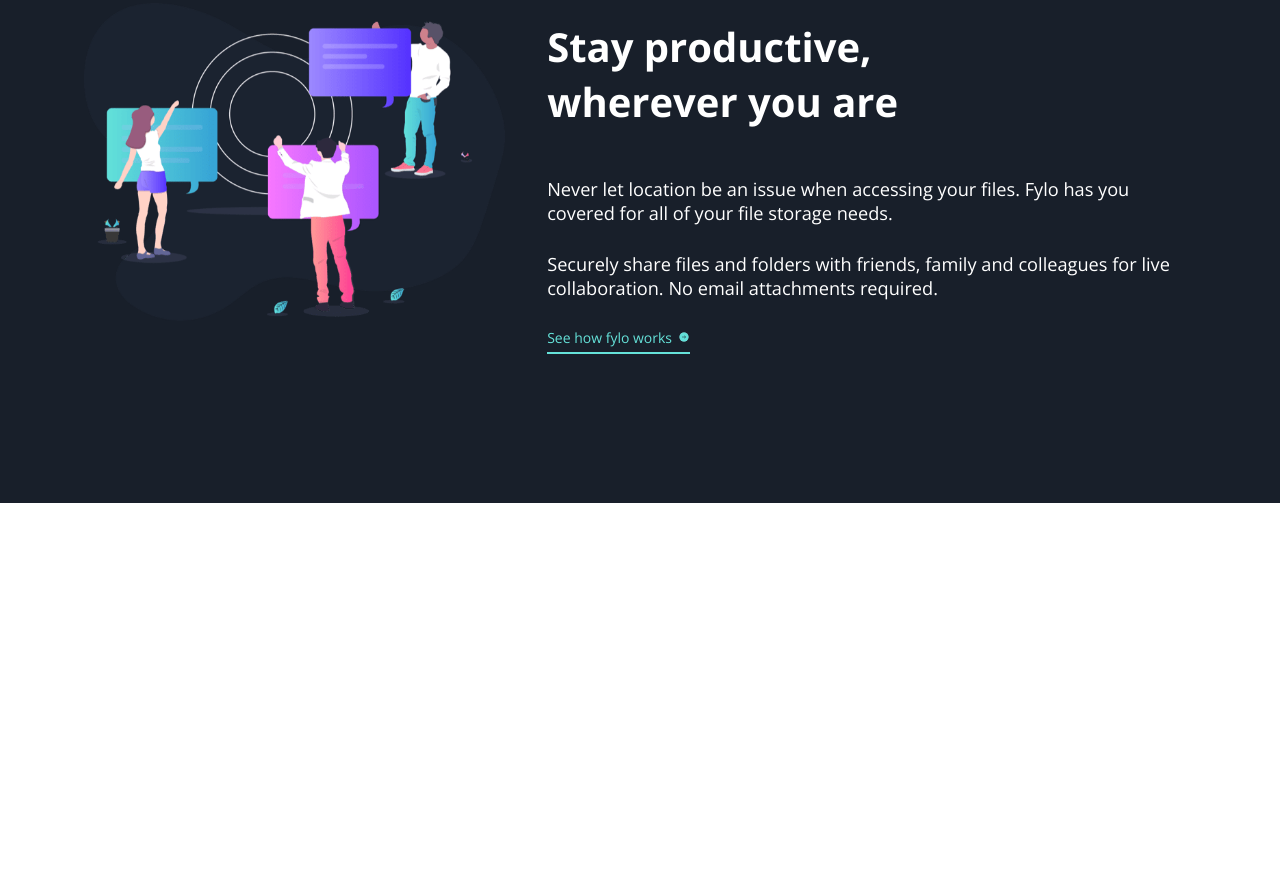
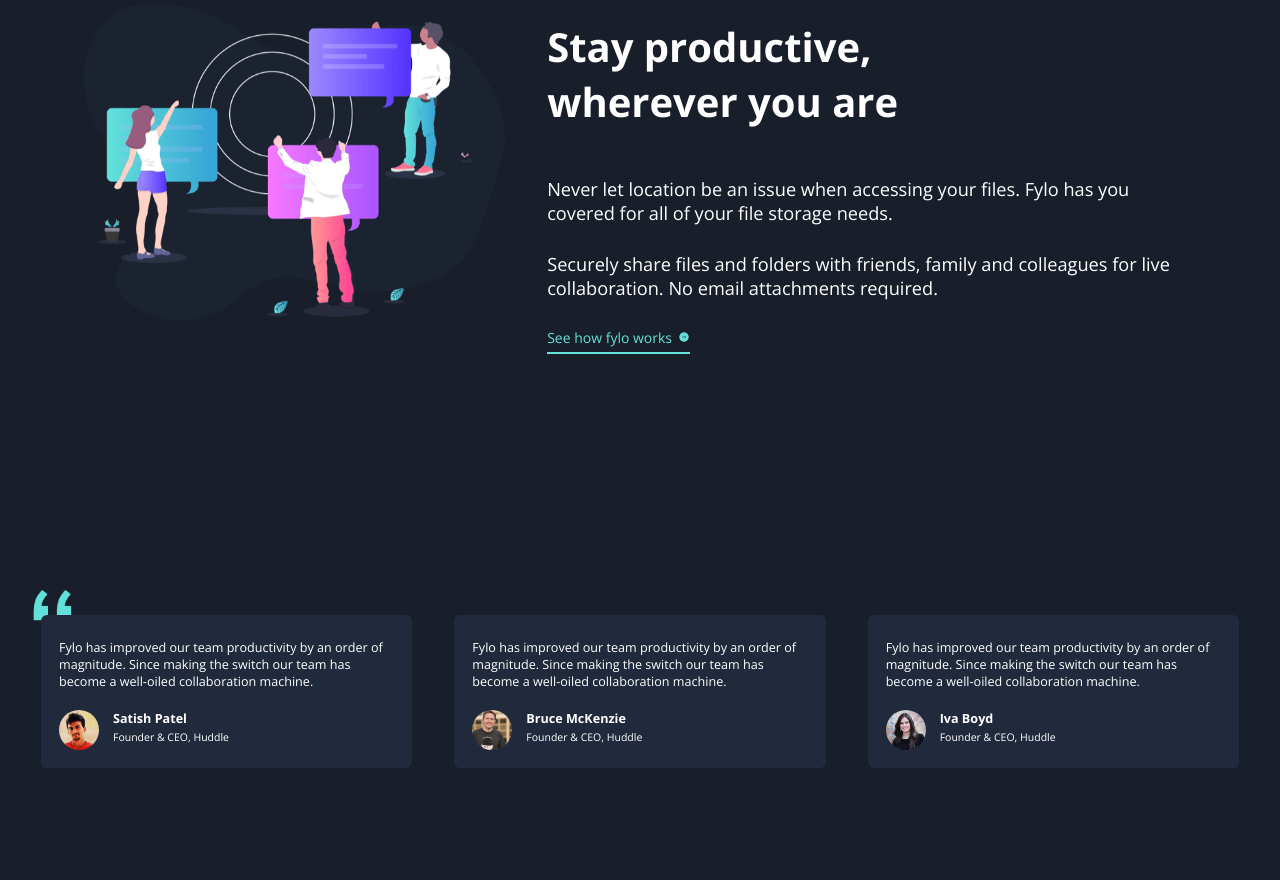
Before and after one commit to KavirajSinghBhati/fylolandingpage, a plain HTML site: page index.html in a window 1280 px wide. Shown: the part 2230-3110 px from the top of the page. Before the commit the page ends 2733 px from the top, so only its background shows below. Drawn offline with nearby package versions, Linux system fonts and the light colour scheme.

Commit message:
quote section complete

```diff
--- a/css/style.css
+++ b/css/style.css
@@ -192,6 +192,7 @@ h1 {
 
 .productive-image {
   margin-bottom: 3em;
+  max-width: 550px;
 }
 
 .productive-content h2 {
@@ -215,6 +216,70 @@ h1 {
   height: auto;
   display: inline;
   margin-left: 0.2em;
+}
+
+.quotes {
+  background-color: var(--mainBg);
+  display: flex;
+  justify-content: center;
+  align-items: center;
+}
+
+.quotes-grid {
+  padding: 8em 2.929em;
+  max-width: 1320px;
+  margin: 0 auto;
+  display: grid;
+  gap: 3em;
+  position: relative;
+}
+
+.quotes-grid:first-child::before {
+  content: url("../images/bg-quotes.png");
+  transform: scale(0.7);
+  position: absolute;
+  top: 79px;
+  left: 25px;
+}
+
+.quote {
+  position: relative;
+  z-index: 1;
+  width: 330px;
+  height: auto;
+  background-color: var(--testimonialsBg);
+  border-radius: 6px;
+  padding: 24px 28px 18px 18px;
+}
+
+.quote p {
+  font-size: 0.9rem;
+  margin-bottom: 20px;
+}
+
+.author {
+  display: grid;
+  grid-template-columns: 40px 1fr;
+  grid-template-rows: 20px 20px;
+  column-gap: 14px;
+}
+
+.author img {
+  width: 100%;
+  height: auto;
+  border-radius: 50%;
+  grid-column: 1 / span 1;
+  grid-row: 1 / span 2;
+}
+
+.author h3 {
+  font-size: 0.9rem;
+  font-weight: 700;
+  margin-bottom: 10px;
+}
+
+.author p {
+  font-size: 0.75rem;
 }
 
 @media (min-width: 768px) {
@@ -262,6 +327,9 @@ h1 {
     grid-template-columns: repeat(2, auto);
     place-items: center;
     gap: 3em;
+  }
+  .quote {
+    width: 500px;
   }
 }
 
@@ -314,4 +382,10 @@ h1 {
   .productive-content p {
     font-size: 1.3rem;
   }
+  .quotes-grid {
+    grid-template-columns: 1fr 1fr 1fr;
+  }
+  .quote {
+    width: 100%;
+  }
 }
--- a/index.html
+++ b/index.html
@@ -102,5 +102,45 @@
         </div>
       </div>
     </div>
+    <div class="quotes">
+      <div class="quotes-grid">
+        <div class="quote">
+          <p>
+            Fylo has improved our team productivity by an order of magnitude.
+            Since making the switch our team has become a well-oiled
+            collaboration machine.
+          </p>
+          <div class="author">
+            <img src="./images/profile-1.jpg" alt="" />
+            <h3>Satish Patel</h3>
+            <p>Founder & CEO, Huddle</p>
+          </div>
+        </div>
+        <div class="quote">
+          <p>
+            Fylo has improved our team productivity by an order of magnitude.
+            Since making the switch our team has become a well-oiled
+            collaboration machine.
+          </p>
+          <div class="author">
+            <img src="./images/profile-2.jpg" alt="" />
+            <h3>Bruce McKenzie</h3>
+            <p>Founder & CEO, Huddle</p>
+          </div>
+        </div>
+        <div class="quote">
+          <p>
+            Fylo has improved our team productivity by an order of magnitude.
+            Since making the switch our team has become a well-oiled
+            collaboration machine.
+          </p>
+          <div class="author">
+            <img src="./images/profile-3.jpg" alt="" />
+            <h3>Iva Boyd</h3>
+            <p>Founder & CEO, Huddle</p>
+          </div>
+        </div>
+      </div>
+    </div>
   </body>
 </html>
```
Also changed, not shown: 1 other file.
